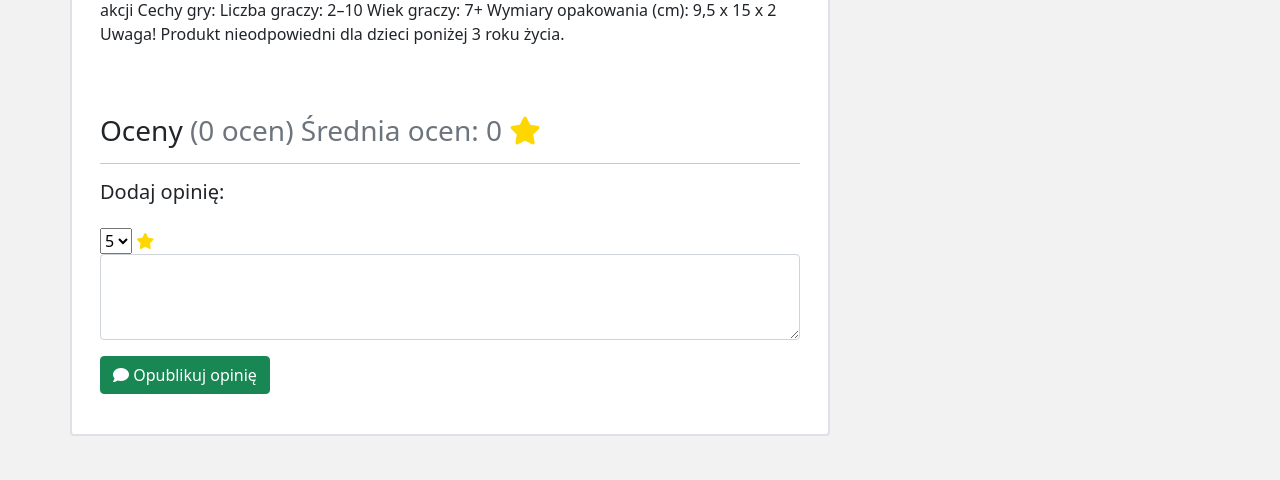
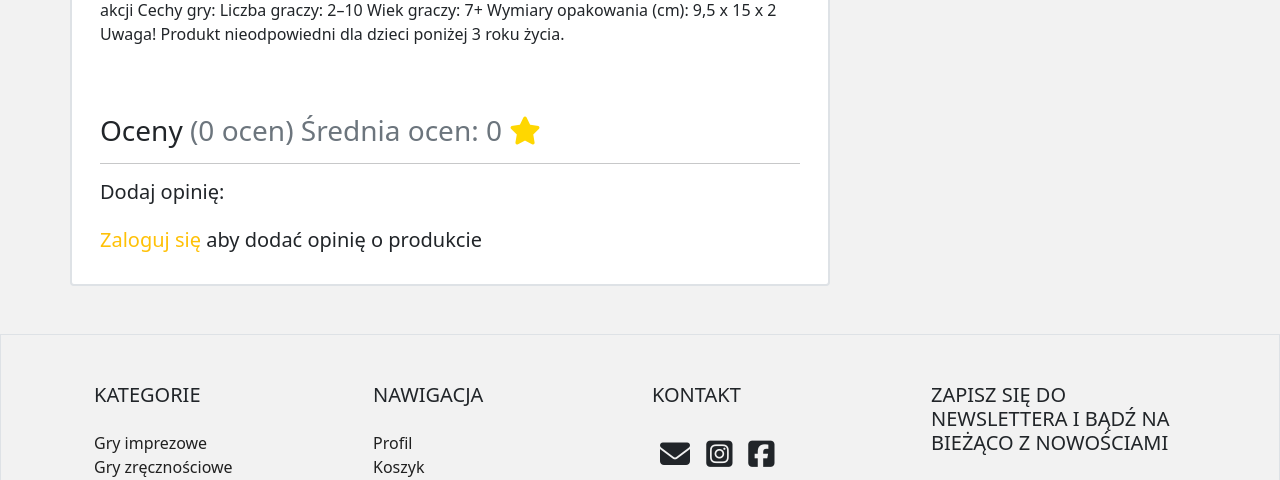
Before and after one commit to pKucinski/wypozyczalnia-gier, a Django app: page /produkt/1/ in a window 1280 px wide. Shown: the part 1322-1802 px from the top of the page. Run offline with Django 3.2, Linux system fonts and the light colour scheme; data comes from the database, SQL or seed files in the repository; both versions use the stored data as it was after the commit; some libraries are stand-ins or nearby versions.

Commit message:
log in to add review

```diff
--- a/templates/produkt.html
+++ b/templates/produkt.html
@@ -56,6 +56,7 @@
 
                     <h5>Dodaj opinię:</h5>
                     </div>
+                {% if user.is_authenticated %}
                     <form METHOD="post" action="{% url 'dodajOpinie' %}">
                     {% csrf_token %}
                         <select name="categories">
@@ -70,6 +71,10 @@
                         <input type="hidden" value="{{show_product.id}}" name="idproduct">
                         <button type="submit" class="btn btn-success mt-3"><i class="fas fa-comment"></i> Opublikuj opinię</button>
                     </form>
+                {% else %}
+                <h5><a class="text-warning" href="/accounts/login">Zaloguj się</a> aby dodać opinię o produkcie</h5>
+
+                {% endif %}
 
             </div>
         </div>
```
Also changed, not shown: db.sqlite3.
